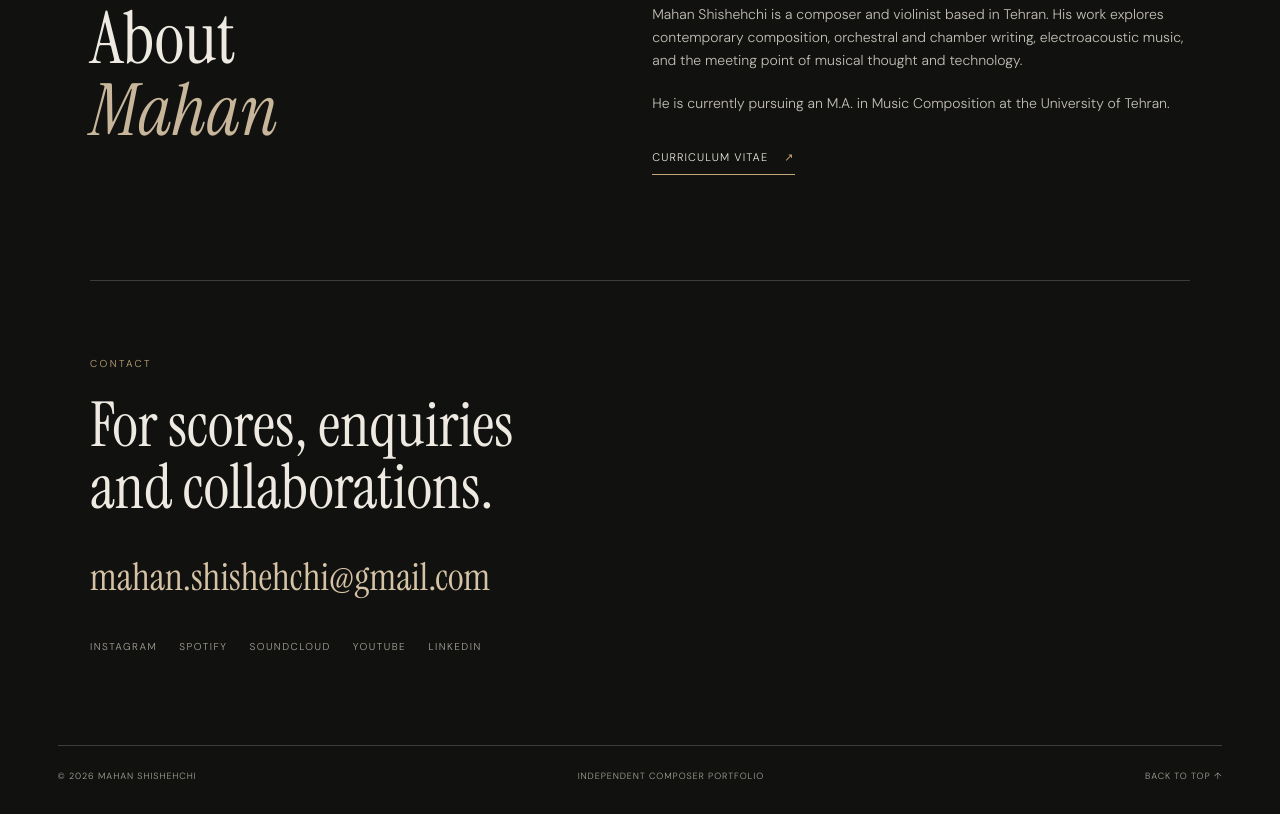
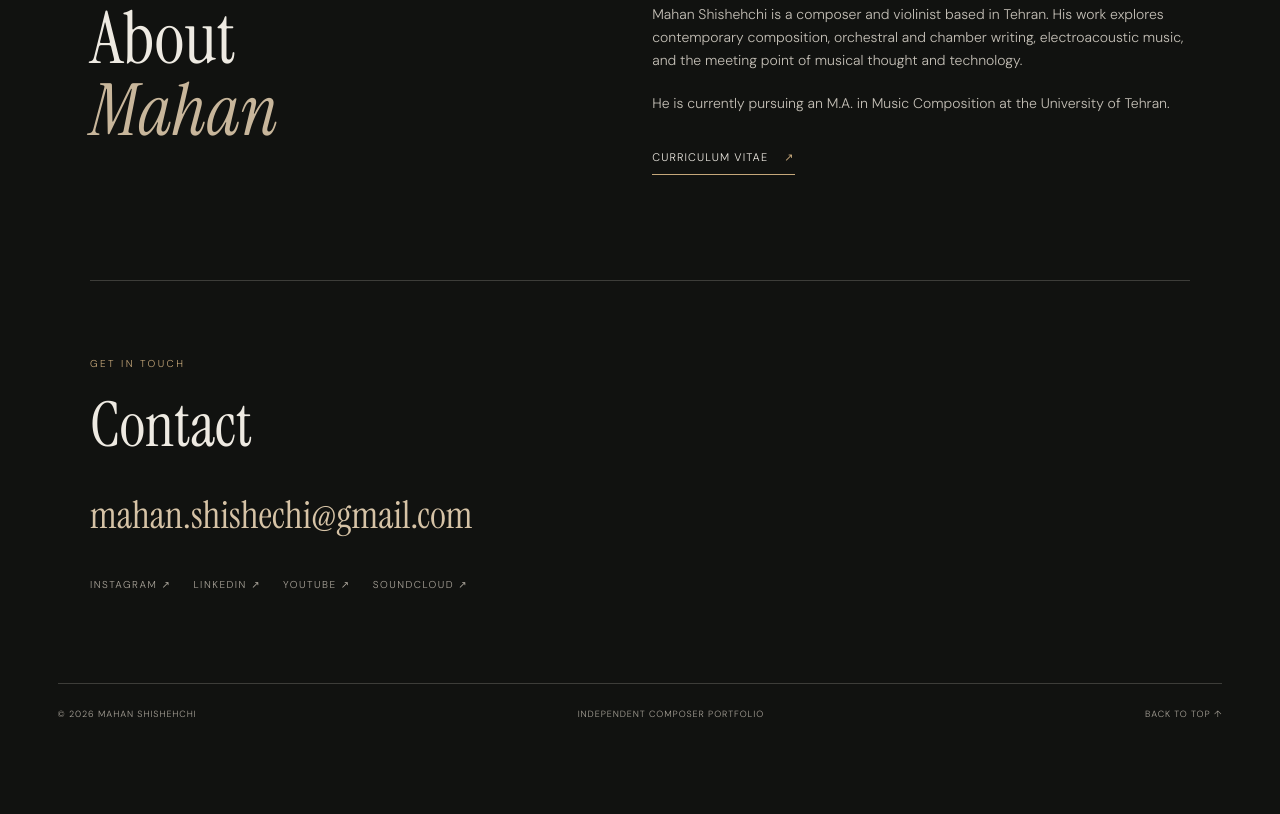
Before and after one commit to mahanshi/mahanshi.github.io, a plain HTML site: page index.html in a window 1280 px wide. Shown: the part 1880-2694 px from the top of the page. After the commit the page ends 2632 px from the top, so only its background shows below. Drawn offline with Linux system fonts and the light colour scheme.

Commit message:
Update index.html

```diff
--- a/index.html
+++ b/index.html
@@ -92,21 +92,19 @@
 </section>
 
 <section class="contact-section" id="contact">
-    <p class="eyebrow">CONTACT</p>
+  <p class="eyebrow">GET IN TOUCH</p>
+  <h2>Contact</h2>
 
-    <h2>For scores, enquiries<br>and collaborations.</h2>
+  <a class="contact-email" href="mailto:mahan.shishechi@gmail.com">
+    mahan.shishechi@gmail.com
+  </a>
 
-    <a class="contact-email" href="mailto:mahan.shishehchi@gmail.com">
-        mahan.shishehchi@gmail.com
-    </a>
-
-    <div class="social-links">
-        <a href="https://www.instagram.com/mahan.shi/" target="_blank" rel="noreferrer">Instagram</a>
-        <a href="https://open.spotify.com/artist/3I2cwvV37TlE7UOr5K7qwt" target="_blank" rel="noreferrer">Spotify</a>
-        <a href="https://soundcloud.com/l_mahan2000_l" target="_blank" rel="noreferrer">SoundCloud</a>
-        <a href="https://www.youtube.com/channel/UCBPVzY9gGOaRAzlVbQIJzow" target="_blank" rel="noreferrer">YouTube</a>
-        <a href="https://www.linkedin.com/in/mahan-shishehchi/" target="_blank" rel="noreferrer">LinkedIn</a>
-    </div>
+  <div class="social-links">
+    <a href="https://www.instagram.com/mahan.shi/" target="_blank" rel="noreferrer">Instagram ↗</a>
+    <a href="https://www.linkedin.com/in/mahan-shishechi/" target="_blank" rel="noreferrer">LinkedIn ↗</a>
+    <a href="https://www.youtube.com/channel/UCBPVzY9gGOaRAzlVbQIJzow" target="_blank" rel="noreferrer">YouTube ↗</a>
+    <a href="https://soundcloud.com/l_mahan2000_l" target="_blank" rel="noreferrer">SoundCloud ↗</a>
+  </div>
 </section>
 
 </main>
```
